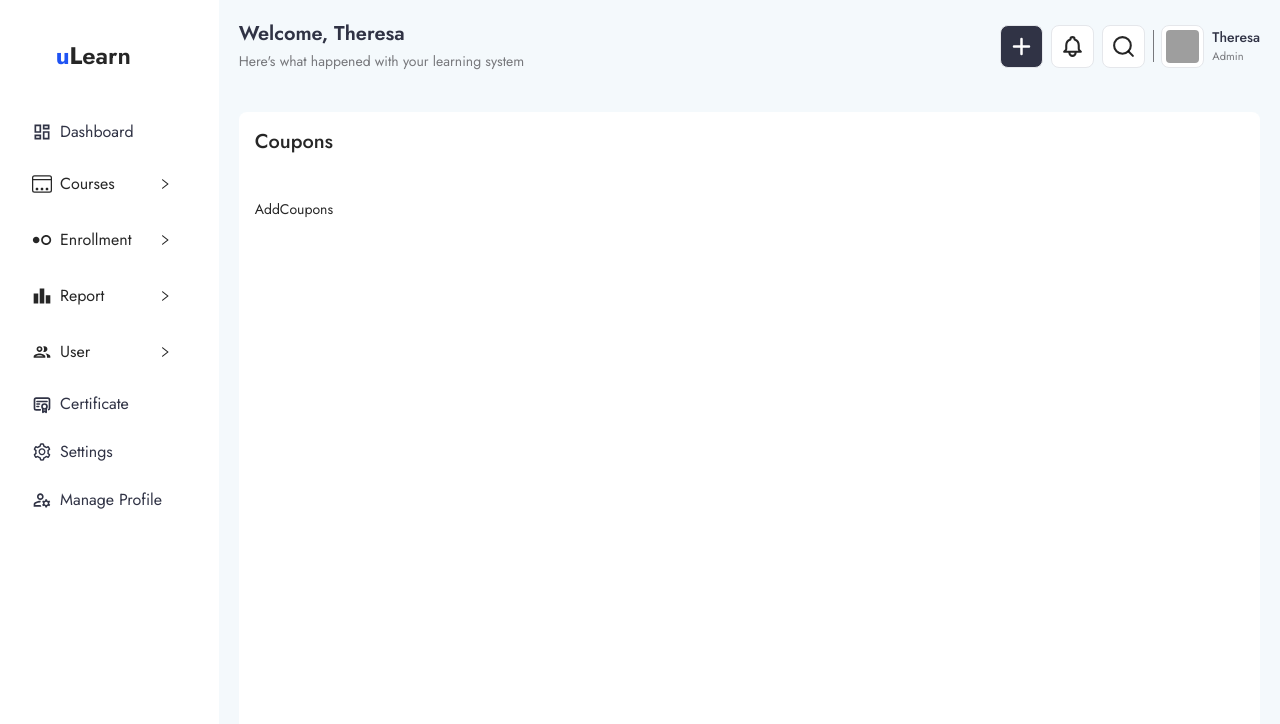
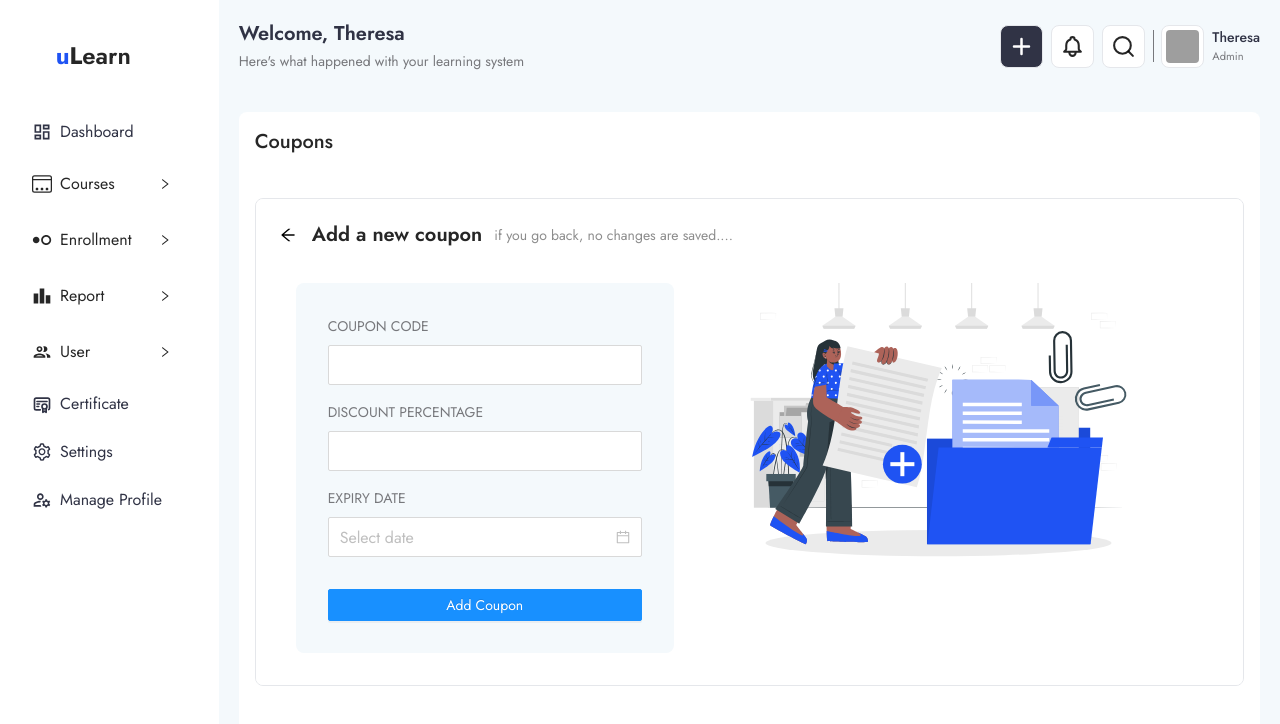
Before and after one commit to JoyCmollik/uLearn-mern-stack-webapplic, a React (Create React App) app in the folder ulearn-react-client-side/: page /admin/dashboard/manage-courses/coupons/add in a window 1280 px wide. Shown: the top 724 px of the page. Built offline with nearby package versions, Linux system fonts and the light colour scheme; grey boxes are pictures that could not be loaded.

Commit message:
added coupons

```diff
--- a/ulearn-react-client-side/src/dashboards/DashboardShared/Courses/Coupons/AddCoupons.js
+++ b/ulearn-react-client-side/src/dashboards/DashboardShared/Courses/Coupons/AddCoupons.js
@@ -1,9 +1,61 @@
-import React from 'react'
+import React from 'react';
+import { Button, DatePicker, Input, PageHeader, Upload } from 'antd';
+import LordIcon from '../../../../components/layout/LordIcon/LordIcon';
+import addCategory from '../../../../images/add_category.svg';
 
 const AddCoupons = () => {
-  return (
-    <div>AddCoupons</div>
-  )
-}
+    const onChange = (date, dateString) => {
+		console.log(date, dateString);
+	};
+	return (
+		<div className='border-[0.5px] rounded-lg overflow-hidden '>
+			<PageHeader
+				ghost={false}
+				onBack={() => window.history.back()}
+				title='Add a new coupon'
+				subTitle='if you go back, no changes are saved....'
+			>
+				<div className='grid grid-cols-12 min-h-[25vh] rounded-lg p-4'>
+					<div className='col-span-5 bg-white'>
+						<form className='grid grid-cols-12 gap-4 p-8 bg-light rounded-lg'>
+							{/* input item */}
+							<div className='col-span-12 space-y-2 flex flex-col'>
+								<label className='text-font2 uppercase'>
+									Coupon Code
+								</label>
+								<Input size='large' name='title' />
+							</div>
+							{/* input item */}
+							<div className='col-span-12 space-y-2 flex flex-col'>
+								<label className='text-font2 uppercase'>
+									Discount Percentage
+								</label>
+								<Input size='large' name='title' />
+							</div>
+							{/* input item */}
+							<div className='col-span-12 space-y-2 flex flex-col'>
+								<label className='text-font2 uppercase'>
+                                    Expiry Date
+								</label>
+								<DatePicker onChange={onChange} size='large' />
+							</div>
 
-export default AddCoupons
+							<Button className='col-span-12 mt-4' type='primary'>
+								Add Coupon
+							</Button>
+						</form>
+					</div>
+					<div className='col-span-7'>
+						<img
+							className='object-cover w-10/12 mx-auto'
+							src={addCategory}
+							alt='add-category'
+						/>
+					</div>
+				</div>
+			</PageHeader>
+		</div>
+	);
+};
+
+export default AddCoupons;
--- a/ulearn-react-client-side/src/dashboards/DashboardShared/Courses/Coupons/CouponsList.js
+++ b/ulearn-react-client-side/src/dashboards/DashboardShared/Courses/Coupons/CouponsList.js
@@ -1,101 +1,85 @@
-// import React from 'react';
+import React from 'react';
 
-// // library components
-// import { Table, Tag } from 'antd';
+// library components
+import { Table, Input } from 'antd';
+import { TfiMore } from 'react-icons/tfi';
+import CustomSelect from '../../../DashboardLayout/CustomSelect/CustomSelect';
+const { Search } = Input;
 
-// const columns = [
-// 	{
-// 		title: '#',
-// 		dataIndex: '_id',
-// 		key: '_id',
-// 		render: (text) => <a>{text}</a>,
-// 	},
-// 	{
-//         title: 'Coupon Code',
-// 		dataIndex: 'coupon_code',
-// 		key: 'coupon_code',
-// 	},
-// 	{
-// 		title: 'Category',
-// 		key: 'categories',
-// 		dataIndex: 'categories',
-// 		render: (_, { categories }) => (
-// 			<div className='flex flex-wrap space-x-1'>
-// 				{categories.map((tag) => (
-// 					<Tag className='capitalize' color='gray' key={tag}>
-// 						{tag}
-// 					</Tag>
-// 				))}
-// 			</div>
-// 		),
-// 	},
-// 	{
-// 		title: 'Lesson and section',
-// 		dataIndex: 'course_stat',
-// 		key: 'course_stat',
-// 		render: ({ sections, lessons }) => (
-// 			<div className='flex flex-col space-y-1'>
-// 				<small className='font-medium text-font2'>
-// 					Total section: <span className='font-bold'>{sections}</span>
-// 				</small>
-// 				<small className='font-medium text-font2'>
-// 					Total lesson: <span className='font-bold'>{lessons}</span>
-// 				</small>
-// 			</div>
-// 		),
-// 	},
-// 	{
-// 		title: 'Enrolled students',
-// 		dataIndex: 'total_enrollment',
-// 		key: 'total_enrollment',
-// 		render: (enrollment) => (
-// 			<small className='font-medium text-font2'>
-// 				Total Enrollment:{' '}
-// 				<span className='font-bold'>{enrollment}</span>
-// 			</small>
-// 		),
-// 	},
-// 	{
-// 		title: 'Status',
-// 		key: 'status',
-// 		dataIndex: 'status',
-// 		render: (status) => {
-// 			let color = status === 'active' ? 'green' : 'red';
-// 			return (
-// 				<Tag size='small' color={color} key={status}>
-// 					{status.toUpperCase()}
-// 				</Tag>
-// 			);
-// 		},
-// 	},
-// 	{
-// 		title: 'Price',
-// 		dataIndex: 'price',
-// 		key: 'price',
-// 		render: (price) => (
-// 			<p className='text-font2 m-0'>
-// 				<span className='font-medium text-font1'>
-// 					{price ? '$' : null}
-// 				</span>
-// 				{price || price !== 0 ? price : <Tag color='purple'>free</Tag>}
-// 			</p>
-// 		),
-// 	},
-// 	{
-// 		title: 'Action',
-// 		key: 'action',
-// 		render: () => (
-// 			<button className='text-primary px-2 py-[0.5px] rounded-lg border border-primary'>
-// 				<TfiMore size={18} />
-// 			</button>
-// 		),
-// 	},
-// ];
+const columns = [
+	{
+		title: '#',
+		dataIndex: '_id',
+		key: '_id',
+		render: (text) => <a>{text}</a>,
+	},
+	{
+		title: 'Coupon Code',
+		dataIndex: 'coupon_code',
+		key: 'coupon_code',
+	},
+	{
+		title: 'Discount Percentage',
+		dataIndex: 'discount',
+		key: 'discount',
+		render: (discount) => (
+			<p className='text-font2 m-0'>
+				{discount}
+				<span className='font-medium text-font1'>
+					{discount ? '%' : null}
+				</span>
+			</p>
+		),
+	},
+    {
+		title: 'Validity Till',
+		dataIndex: 'validity',
+		key: 'validity',
+	},
+	{
+		title: 'Action',
+		key: 'action',
+		render: () => (
+			<button className='text-primary px-2 py-[0.5px] rounded-lg border border-primary'>
+				<TfiMore size={18} />
+			</button>
+		),
+	},
+];
 
-// const CouponsList = () => {
-//   return (
-//     <div>CouponsList</div>
-//   )
-// }
+const data = [
+	{
+		_id: '1',
+		coupon_code: 'John Brown',
+		discount: 32,
+		validity: 'New York No. 1 Lake Park',
+	},
+];
 
-// export default CouponsList
+const CouponsList = () => {
+  return (
+		<div className='space-y-8'>
+			<div className='flex justify-between items-center'>
+				<div className='flex items-center space-x-2'>
+					<span>Show</span>
+					<span>
+						<CustomSelect defaultValue='25' />
+					</span>
+					<span>entries</span>
+				</div>
+				<Search
+					placeholder='input search text'
+					// onSearch={onSearch}
+					enterButton
+					size='large'
+					style={{
+						width: '25%',
+					}}
+				/>
+			</div>
+			<Table columns={columns} dataSource={data} />
+		</div>
+  );
+}
+
+export default CouponsList
--- a/ulearn-react-client-side/src/dashboards/DashboardShared/Courses/CoursesCategory/AddCategory.js
+++ b/ulearn-react-client-side/src/dashboards/DashboardShared/Courses/CoursesCategory/AddCategory.js
@@ -1,5 +1,5 @@
+import React from 'react';
 import { Button, Input, PageHeader, Upload } from 'antd';
-import React from 'react';
 import LordIcon from '../../../../components/layout/LordIcon/LordIcon';
 import addCategory from '../../../../images/add_category.svg';
 
```
